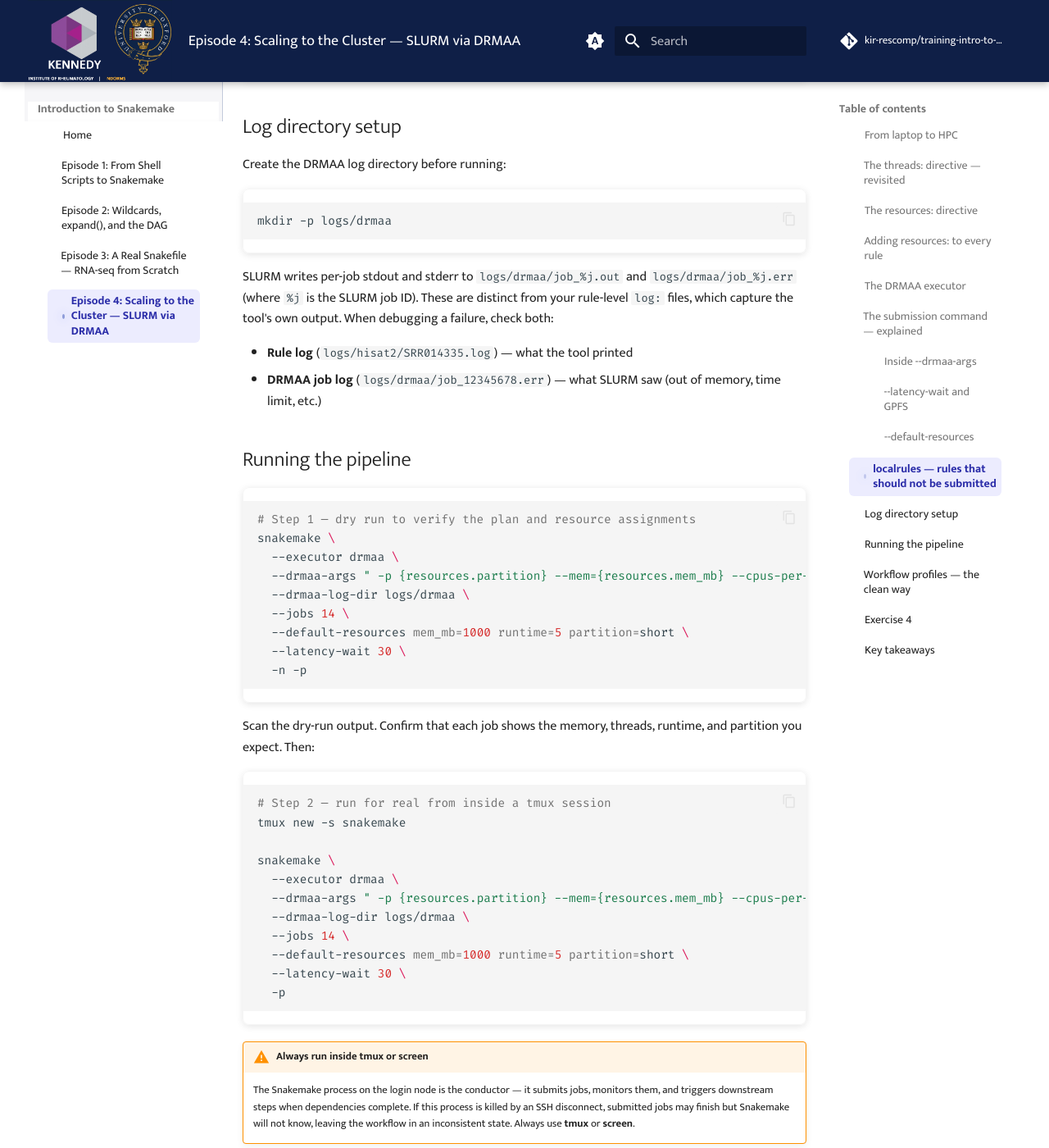
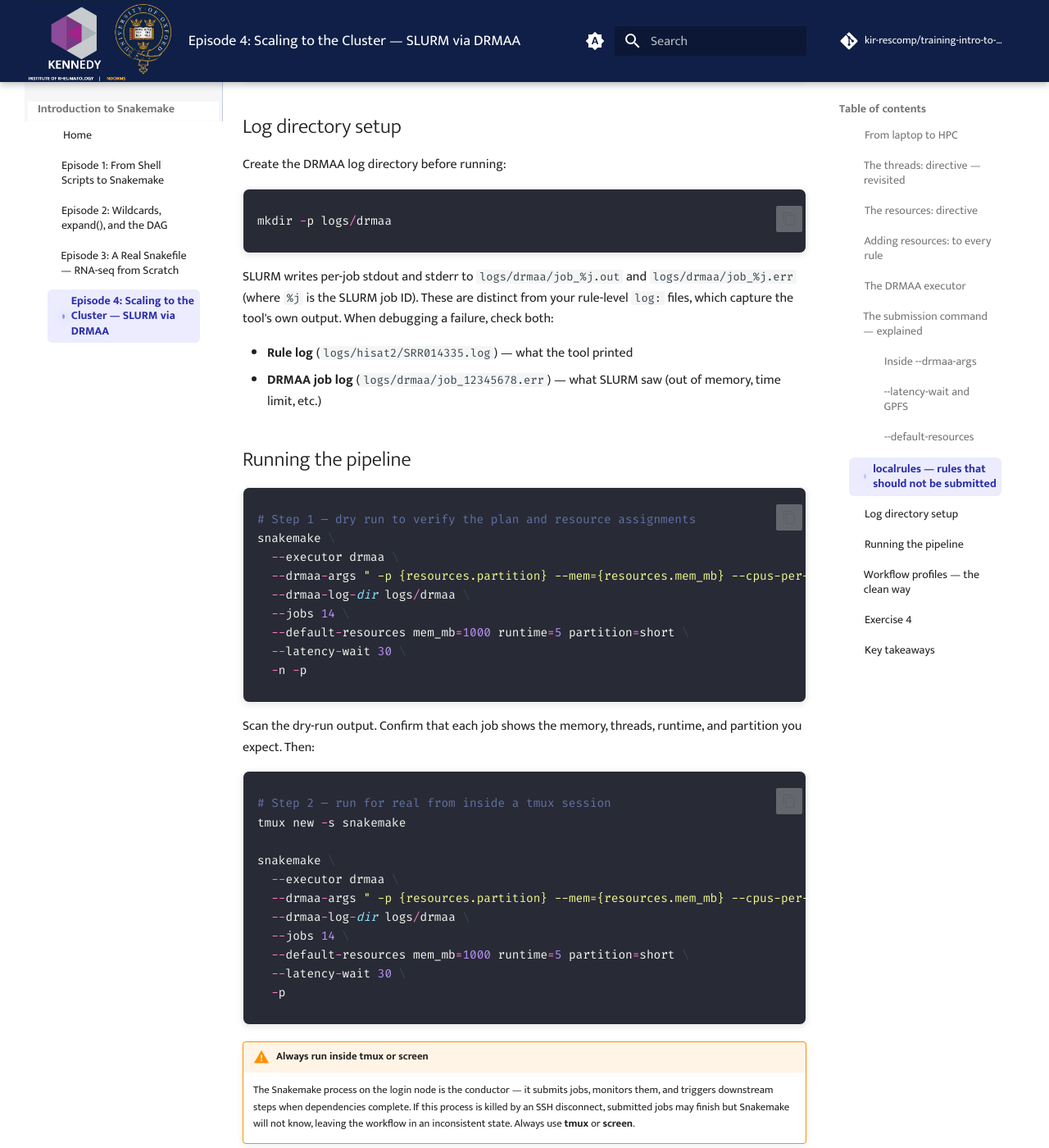
Before and after one commit to kir-rescomp/training-intro-to-snakemake, an MkDocs documentation site: the page built from docs/ep04_slurm_drmaa.md, in a window 1280 px wide and 1400 px high, scrolled down 5061 px. Shown: the whole window at 82% size. Built offline with MkDocs 1.6.1 and Material for MkDocs 9.7.7, drawn with Linux system fonts in a browser that asks for light colours; comment, search, counter and statistics services are not loaded; some of the changed text lies outside the part shown.

Commit message:
update codeblocks

````diff
--- a/docs/ep04_slurm_drmaa.md
+++ b/docs/ep04_slurm_drmaa.md
@@ -156,14 +156,15 @@ localrules: all
 
 `rule all` has no shell command and should always be local. If you have a rule that only creates a directory, writes a small config file, or copies a tiny file, make it local too.
 
-!!! note "Local rules run on the login node"
+!!! note-sticky "Local rules run on the login node"
     Local rules execute directly in the Snakemake process on the login node, with no SLURM submission. Keep them genuinely lightweight — no alignment, no sorting, no compression.
 
 ## Log directory setup
 
 Create the DRMAA log directory before running:
 
-```bash
+<div class="dracula" markdown="1">
+```py
 mkdir -p logs/drmaa
 ```
 
@@ -174,7 +175,7 @@ SLURM writes per-job stdout and stderr to `logs/drmaa/job_%j.out` and `logs/drma
 
 ## Running the pipeline
 
-```bash
+```py
 # Step 1 — dry run to verify the plan and resource assignments
 snakemake \
   --executor drmaa \
@@ -188,7 +189,7 @@ snakemake \
 
 Scan the dry-run output. Confirm that each job shows the memory, threads, runtime, and partition you expect. Then:
 
-```bash
+```py
 # Step 2 — run for real from inside a tmux session
 tmux new -s snakemake
 
@@ -201,6 +202,7 @@ snakemake \
   --latency-wait 30 \
   -p
 ```
+</div>
 
 !!! warning "Always run inside tmux or screen"
     The Snakemake process on the login node is the conductor — it submits jobs, monitors them, and triggers downstream steps when dependencies complete. If this process is killed by an SSH disconnect, submitted jobs may finish but Snakemake will not know, leaving the workflow in an inconsistent state. Always use **tmux** or **screen**.
@@ -222,25 +224,28 @@ default-resources:
 latency-wait: 30
 printshellcmds: true
 ```
-</div>
+
 
 Run with:
 
-```bash
+```py
 snakemake --workflow-profile profiles/drmaa
 ```
+</div>
 
 Commit `profiles/drmaa/config.yaml` to your repository. Collaborators running the same pipeline on BMRC use the same profile with no flags to remember.
 
 ---
 
-## Exercise 4
+!!! circle-question "Exercise"
 
-1. Add `resources:` to every rule in your Episode 3 Snakefile (use the values from this episode as a starting point).
-2. Add `localrules: all` at the top.
-3. Create `logs/drmaa/`.
-4. Run a full dry-run with the DRMAA command. Verify that each job line shows the correct memory, threads, runtime, and partition values.
-5. **Bonus:** Create `profiles/drmaa/config.yaml` and confirm that `snakemake --workflow-profile profiles/drmaa -n -p` produces the same output as the long-form command.
+    ## Exercise 4
+
+    1. Add `resources:` to every rule in your Episode 3 Snakefile (use the values from this episode as a starting point).
+    2. Add `localrules: all` at the top.
+    3. Create `logs/drmaa/`.
+    4. Run a full dry-run with the DRMAA command. Verify that each job line shows the correct memory, threads, runtime, and partition values.
+    5. **Bonus:** Create `profiles/drmaa/config.yaml` and confirm that `snakemake --workflow-profile profiles/drmaa -n -p` produces the same output as the long-form command.
 
 ---
 
````
